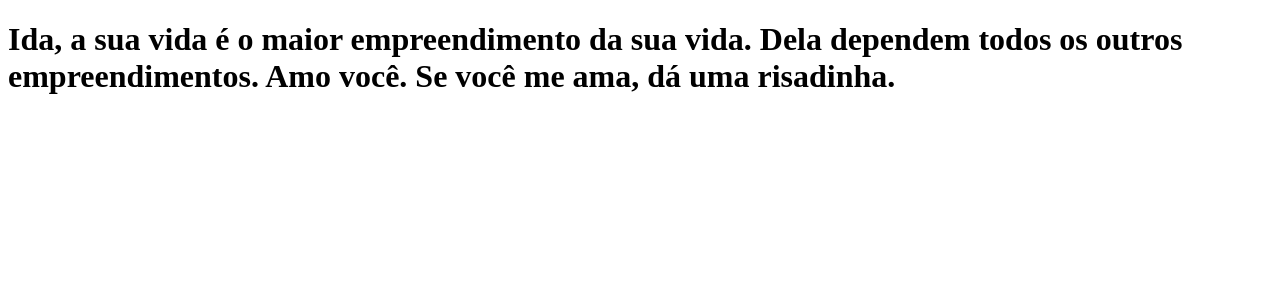
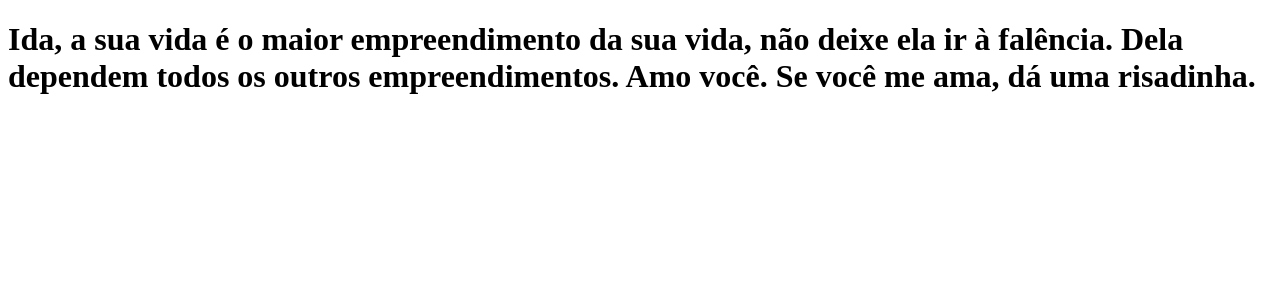
Before and after one commit to fabiobgoes/clone-tabnews, a Next.js app: page / in a window 1280 px wide. Shown: the top 300 px of the page. Built offline with nearby package versions, Linux system fonts and the light colour scheme.

Commit message:
alteraçao da frase

```diff
--- a/pages/index.js
+++ b/pages/index.js
@@ -1,5 +1,5 @@
 function Home(){
-    return <h1>Ida, a sua vida é o maior empreendimento da sua vida. Dela dependem todos os outros empreendimentos. Amo você. Se você me ama, dá uma risadinha.</h1>
+    return <h1>Ida, a sua vida é o maior empreendimento da sua vida, não deixe ela ir à falência. Dela dependem todos os outros empreendimentos. Amo você. Se você me ama, dá uma risadinha.</h1>
 }
 
 export default Home;
```
